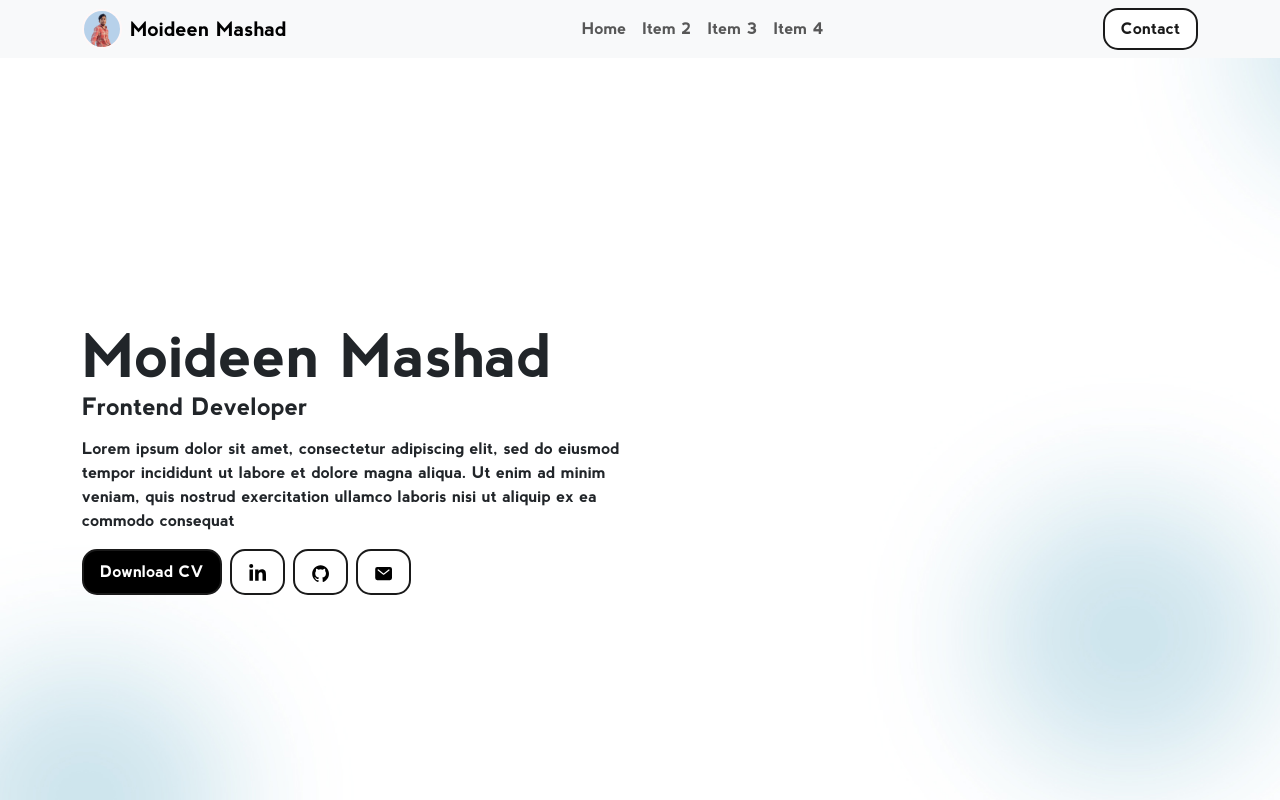
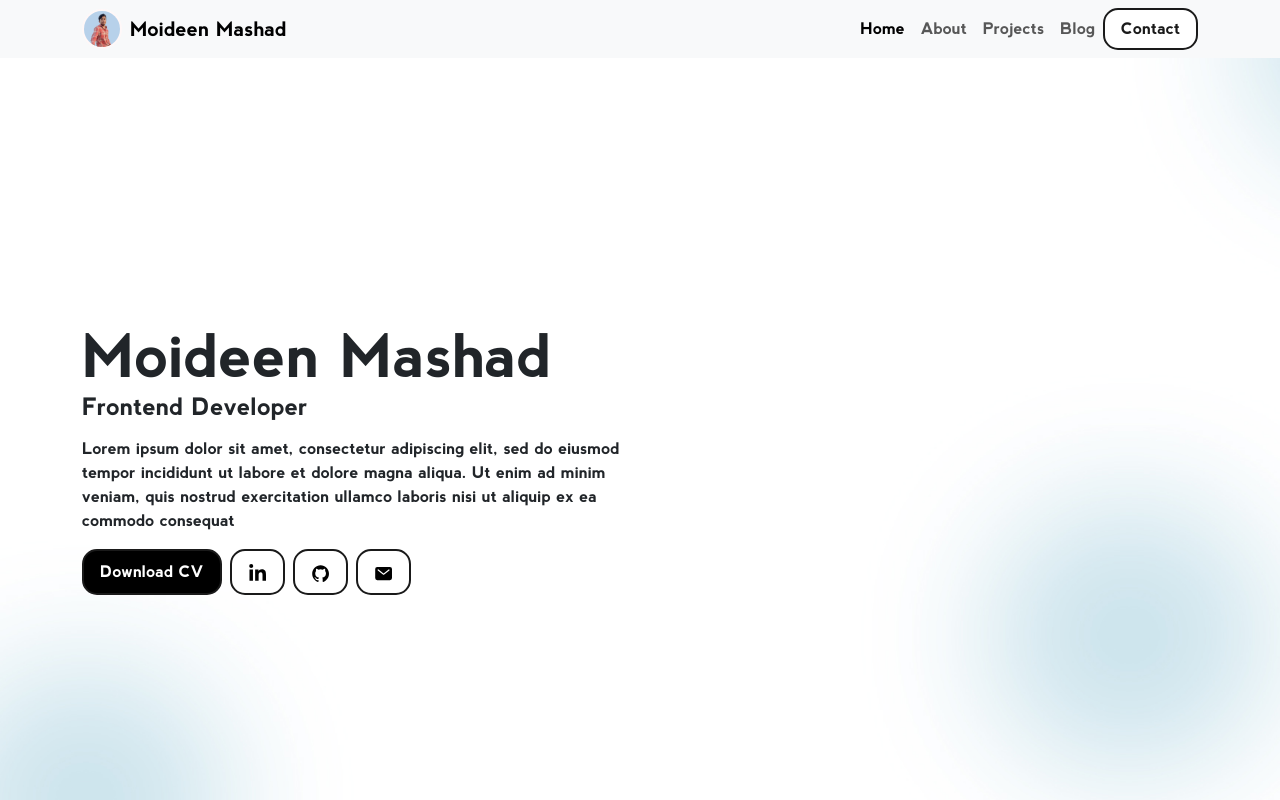
Before and after one commit to moideeenmashad/profile_website, a React (Create React App) app: page / in a window 1280 px wide. Shown: the top 800 px of the page. Built offline with nearby package versions, Linux system fonts and the light colour scheme.

Commit message:
Created UI Components Loader

```diff
--- a/package.json
+++ b/package.json
@@ -11,6 +11,7 @@
     "react": "^18.3.1",
     "react-dom": "^18.3.1",
     "react-icons": "^5.2.1",
+    "react-loader-spinner": "^6.1.6",
     "react-router-dom": "^6.23.1",
     "react-scripts": "5.0.1",
     "swiper": "^11.1.3",
--- a/public/index.html
+++ b/public/index.html
@@ -2,7 +2,7 @@
 <html lang="en">
   <head>
     <meta charset="utf-8" />
-    <link rel="icon" href="%PUBLIC_URL%/favicon.ico" />
+    <link rel="icon" href="%PUBLIC_URL%/profile.jpg"/>
     <meta name="viewport" content="width=device-width, initial-scale=1" />
     <meta name="theme-color" content="#000000" />
     <meta
--- /dev/null
+++ b/src/Components/Buttons/NavbarToggler.jsx
@@ -0,0 +1,20 @@
+import React from "react";
+import { HiMenuAlt2 } from "react-icons/hi";
+
+const NavbarToggler = () => {
+  return (
+    <button
+      className="navbar-toggler"
+      type="button"
+      data-bs-toggle="collapse"
+      data-bs-target="#navbarNavDropdown"
+      aria-controls="navbarNavDropdown"
+      aria-expanded="false"
+      aria-label="Toggle navigation"
+    >
+      <HiMenuAlt2 />
+    </button>
+  );
+};
+
+export default NavbarToggler;
--- a/src/Layouts/Navbar/Navbar.jsx
+++ b/src/Layouts/Navbar/Navbar.jsx
@@ -1,52 +1,52 @@
-import React, { useState } from "react";
+import React from "react";
+import { NavLink } from "react-router-dom";
 import "./Navbar.css";
 import ContactButton from "../../Components/Buttons/ContactButton";
 import Profile_img from "../../Assets/img/profile.jpg";
-import { HiMenuAlt2 } from "react-icons/hi";
+import NavbarToggler from "../../Components/Buttons/NavbarToggler";
 
 const Navbar = () => {
-    const [email, setEmail] = useState("mailto:your-email@example.com")
-    let navItems = [
-        { navitem: "Home", LinkTo: "#", className: "nav-item" },
-        { navitem: "Item 2", LinkTo: "#", className: "nav-item" },
-        { navitem: "Item 3", LinkTo: "#", className: "nav-item" },
-        { navitem: "Item 4", LinkTo: "#", className: "nav-item" },
-        { navitem: "Item 5", LinkTo: "#", className: "nav-item d-lg-none" }
+  const navItems = [
+    { navitem: "Home", LinkTo: "/", className: "nav-item" },
+    { navitem: "About", LinkTo: "/about", className: "nav-item" },
+    { navitem: "Projects", LinkTo: "/projects", className: "nav-item" },
+    { navitem: "Blog", LinkTo: "/blog", className: "nav-item" },
+    { navitem: "contact", LinkTo: "/contact", className: "nav-item d-lg-none" },
   ];
+
   return (
     <>
-            <nav class="navbar sticky-top navbar-expand-lg bg-body-tertiary">
-                <div class="container">
+      <nav className="navbar sticky-top navbar-expand-lg bg-body-tertiary">
+        <div className="container">
           <div className="profile_section">
-                        <img src={Profile_img} class="img-fluid rounded-circle profile-image" alt="Profile Image" />
-                        <a class="navbar-brand" href="#">
+            <img
+              src={Profile_img}
+              className="img-fluid rounded-circle profile-image"
+              alt="Profile Image"
+            />
+            <a className="navbar-brand" href="#">
               Moideen Mashad
             </a>
           </div>
-                    <button
-                        class="navbar-toggler"
-                        type="button"
-                        data-bs-toggle="collapse"
-                        data-bs-target="#navbarNavDropdown"
-                        aria-controls="navbarNavDropdown"
-                        aria-expanded="false"
-                        aria-label="Toggle navigation"
+          <NavbarToggler />
+          <div className="collapse navbar-collapse" id="navbarNavDropdown">
+            <ul className="navbar-nav ms-auto">
+              {navItems.map((item, index) => (
+                <li key={index} className={item.className}>
+                  <NavLink
+                    to={item.LinkTo}
+                    className="nav-link text-center"
+                    activeClassName="active"
+                    exact
                   >
-                        <HiMenuAlt2 />
-                    </button>
-                    <div class="collapse navbar-collapse" id="navbarNavDropdown">
-                        <ul class="navbar-nav ms-auto">
-                            {navItems.map((item, index) => {
-                                return <li class={item.className}>
-                                    <a class="nav-link text-center" href={item.LinkTo}>
                     {item.navitem}
-                                    </a>
+                  </NavLink>
                 </li>
-                            })}
+              ))}
             </ul>
-                        <ul class="navbar-nav ms-auto d-none d-lg-flex" >
-                            <li class="nav-item">
-                                <ContactButton/>
+            <ul className="navbar-nav  d-none d-lg-flex">
+              <li className="nav-item">
+                <ContactButton />
               </li>
             </ul>
           </div>
--- a/src/Pages/Main.jsx
+++ b/src/Pages/Main.jsx
@@ -1,12 +1,10 @@
 import React from "react";
 import Introduction from "./Introduction";
-import ContactForm from "../Components/Forms/ContactForm";
 
 const Main = () => {
   return (
     <>
       <Introduction />
-      <ContactForm />
     </>
   );
 };
--- a/src/index.js
+++ b/src/index.js
@@ -1,5 +1,6 @@
 import React from "react";
 import ReactDOM from "react-dom/client";
+import { BrowserRouter as Router } from "react-router-dom"; // Import BrowserRouter
 import "./index.css";
 import App from "./Routes/App";
 import reportWebVitals from "./reportWebVitals";
@@ -8,7 +9,10 @@ import "bootstrap/dist/js/bootstrap.bundle.min"; // Import Bootstrap JavaScript
 const root = ReactDOM.createRoot(document.getElementById("root"));
 root.render(
   <React.StrictMode>
-    <App />
+    <Router>
+      <App />
+    </Router>
   </React.StrictMode>
 );
+
 reportWebVitals();
```
Also changed, not shown: src/Components/Loader/Loader.jsx (added, +21 -0 lines), src/Pages/Aboutme.jsx (+4 -6 lines), public/manifest.json, public/profile.jpg (added), 1 other file (tests, documents, lock files or other folders). Lines whose indentation alone changed are shown as unchanged.
